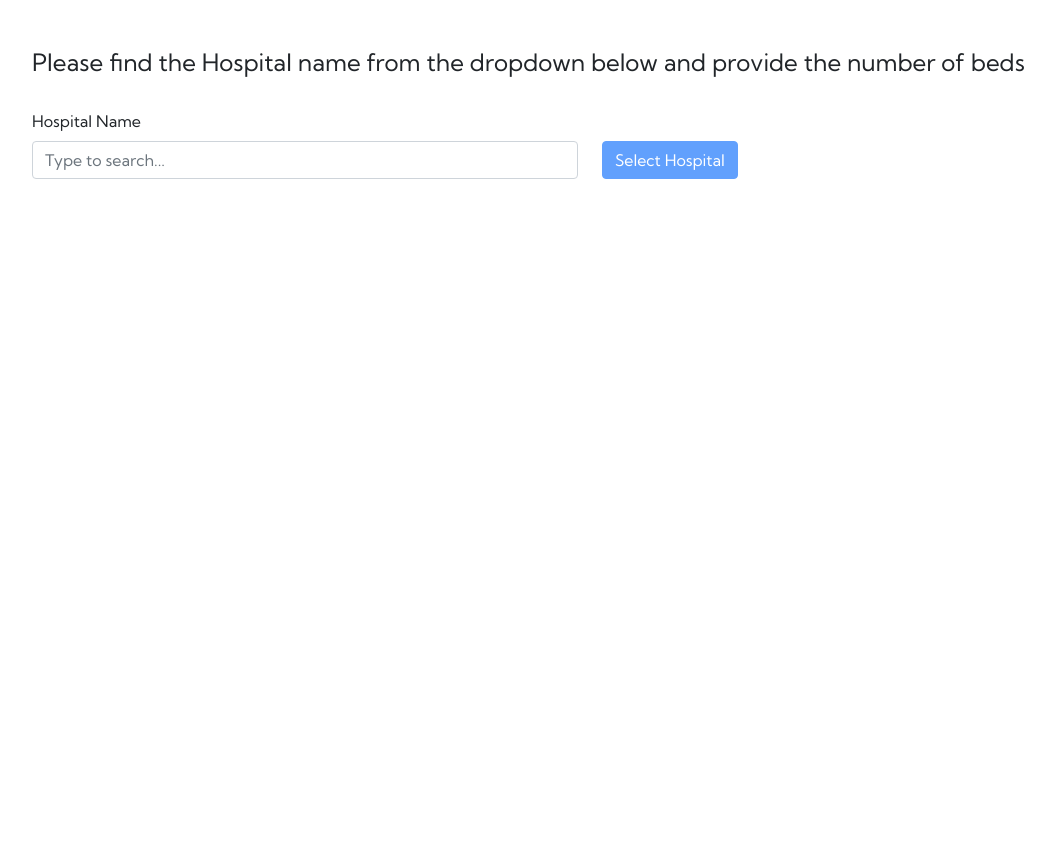
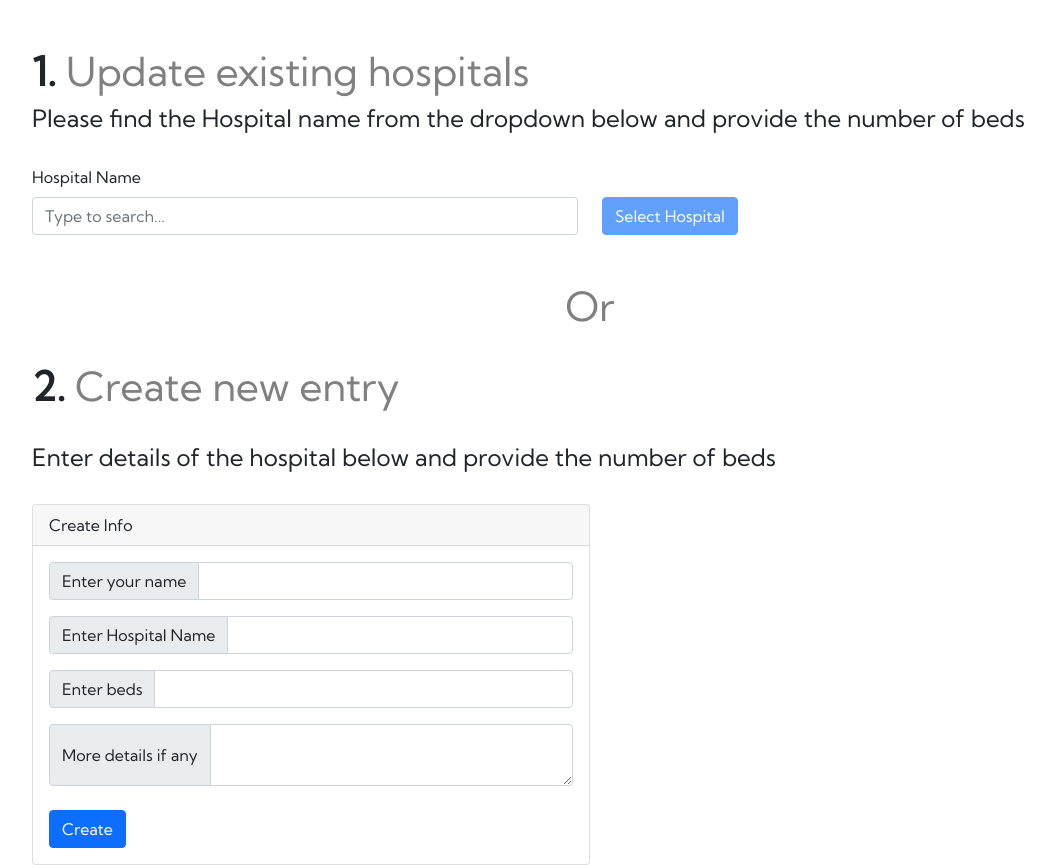
Before and after one commit to souvikban16/covid-kolkata, a PHP site: page /contribute.php in a window 1280 px wide. Shown: the part 56-921 px from the top of the page, without its empty margins (50-1105 px from the left). Before the commit the page ends 235 px from the top, so only its background shows below. Run offline with PHP 8.4, Linux system fonts and the light colour scheme; data that the repository does not hold is empty.

Commit message:
new entry creatable

```diff
--- a/contribute.php
+++ b/contribute.php
@@ -40,6 +40,7 @@ $mysqli->close();
         </nav>
         <br>
         <br>
+        <span><h1> <strong>1.</strong> <span style="color: grey">Update existing hospitals</span></h1></span>
         <h4>Please find the Hospital name from the dropdown below and provide the number of beds</h4>
         <br>
 
@@ -113,6 +114,87 @@ $mysqli->close();
                 </div>
             </div>
         </div>
+        <br>
+        <div class="d-flex justify-content-center"><h1 style="color:grey">Or</h1></div>
+        <br>
+        <span><h1> <strong>2.</strong> <span style="color: grey">Create new entry</span></h1></span>
+        <br>
+        <h4>Enter details of the hospital below and provide the number of beds</h4>
+        <br>
+        <!-- new hospital -->
+        <div class="col-6 " id="create" >
+                <div class="card">
+                    <div class="card-header">
+                        Create Info
+                    </div>
+                    <div class="card-body">
+                    <form action="">
+                        <div class="input-group mb-3">
+                            <span class="input-group-text" id="basic-addon1">Enter your name</span>
+                            <input type="text" id="createName" class="form-control" aria-label="Name">
+                        </div>
+                        <div class="input-group mb-3">
+                            <span class="input-group-text" id="basic-addon1">Enter Hospital Name</span>
+                            <input type="text" id="createHospitalName" class="form-control" aria-label="Name">
+                        </div>
+                        <div class="input-group mb-3">
+                            <span class="input-group-text" id="basic-addon1">Enter beds</span>
+                            <input type="number" id="createBeds" class="form-control" aria-label="Beds">
+                        </div>
+                        <div class="input-group">
+                            <span class="input-group-text">More details if any</span>
+                            <textarea class="form-control" aria-label="With textarea"></textarea>
+                        </div>
+                        <br>
+                        <button type="button" id="createBtn" class="btn btn-primary" onclick="createData()">
+                            <span id="statusCreateSpinner" class="spinner-border spinner-border-sm collapse" role="status" aria-hidden="true"></span>
+                            <span id="statusCreate">Create</span>
+                        </button>
+                    </form>
+                    </div>
+                </div>
+            </div>
+
+            <!-- Create Modal -->
+        <div class="modal fade" id="createModal" data-bs-backdrop="static" data-bs-keyboard="false" tabindex="-1" aria-labelledby="staticBackdropLabels" aria-hidden="true" >
+            <div class="modal-dialog">
+            <div class="modal-content">
+                <div class="modal-header">
+                <h5 class="modal-title" id="exampleModalLabel">Status</h5>
+                <button type="button" class="btn-close" data-bs-dismiss="modal" aria-label="Close"></button>
+                </div>
+                <div class="modal-body">
+                New entry has been created;
+                </div>
+                <div class="modal-footer">
+                <button type="button" class="btn btn-secondary" data-bs-dismiss="modal">Close</button>
+                <a href="/index.php">
+                <button type="button" class="btn btn-primary">Return to List</button>
+                </a>
+                </div>
+            </div>
+            </div>
+        </div>
+
+        <!-- Duplicate Entry Modal -->
+        <div class="modal fade" id="duplicateModal" data-bs-backdrop="static" data-bs-keyboard="false" tabindex="-1" aria-labelledby="staticBackdropLabels" aria-hidden="true" >
+            <div class="modal-dialog">
+            <div class="modal-content">
+                <div class="modal-header">
+                <h5 class="modal-title" id="exampleModalLabel">Failure</h5>
+                <button type="button" class="btn-close" data-bs-dismiss="modal" aria-label="Close"></button>
+                </div>
+                <div class="modal-body">
+                Failed to create new entry
+                <br>
+                Please check if duplicate hospital exists and try again.
+                </div>
+                <div class="modal-footer">
+                <button type="button" class="btn btn-secondary" data-bs-dismiss="modal">Close</button>
+                </div>
+            </div>
+            </div>
+        </div>
 
 
     </div>
--- a/script/script.js
+++ b/script/script.js
@@ -67,3 +67,46 @@ function closeUpdate(){
   document.getElementById('status').innerHTML="Update";
   document.getElementById('statusSpinner').classList.add("collapse");
 };
+
+function createData(){
+  //make the button loading animation
+  document.getElementById('createBtn').classList.add("disabled");
+  document.getElementById('statusCreate').innerHTML="Creating";
+  document.getElementById('statusCreateSpinner').classList.remove("collapse");
+  var uploaderName=document.getElementById("createName").value;
+  var newHospital=document.getElementById("createHospitalName").value;
+  var newBeds=document.getElementById("createBeds").value;
+  var xhttp = new XMLHttpRequest();
+  xhttp.onreadystatechange = function() {
+    if (this.readyState == 4 && this.status == 200) {
+      //make that button to sucess
+      // alert(this.responseText);
+      if(this.responseText=="1"){
+        document.getElementById('createBtn').classList.replace("btn-primary", "btn-success");
+        document.getElementById('statusCreate').innerHTML="Success";
+        document.getElementById('statusCreateSpinner').classList.add("collapse");
+        var myModal = new bootstrap.Modal(document.getElementById('createModal'));
+        myModal.show();
+        resetCreate();
+      }
+      else{
+        // alert("Please check if hospital already exists or the provided info is correct");
+        var alertModal = new bootstrap.Modal(document.getElementById('duplicateModal'));
+        alertModal.show();
+        resetCreate();
+      }
+    }
+  };
+  xhttp.open("POST", "createData.php", true);
+  xhttp.setRequestHeader("Content-type", "application/x-www-form-urlencoded");
+  var requestString="name='"+uploaderName+"'&beds="+newBeds+"&hospital='"+newHospital+"'";
+  // alert(requestString)
+  xhttp.send(requestString);
+};
+
+function resetCreate(){
+  document.getElementById('createBtn').classList.replace("btn-success", "btn-primary");
+  document.getElementById('createBtn').classList.remove("disabled");
+  document.getElementById('statusCreate').innerHTML="Create";
+  document.getElementById('statusCreateSpinner').classList.add("collapse");
+};
```
Also changed, not shown: createData.php (added, +7 -0 lines).
